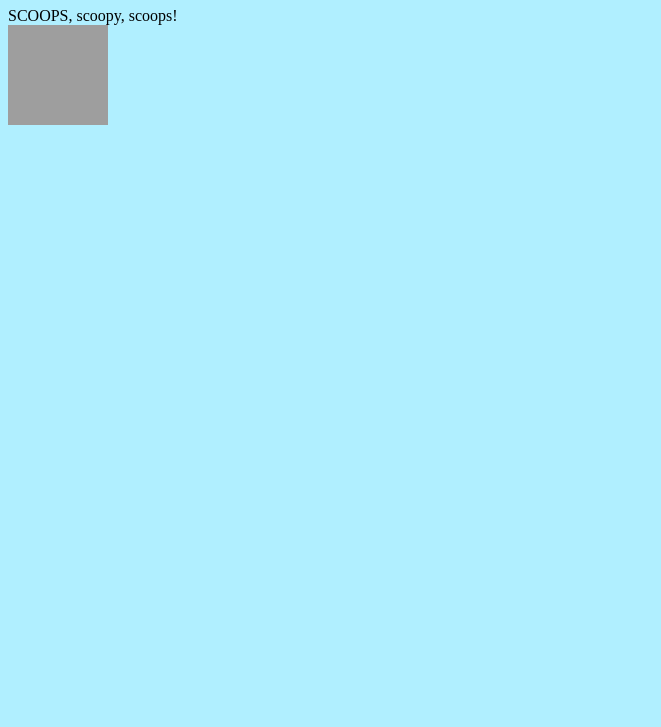
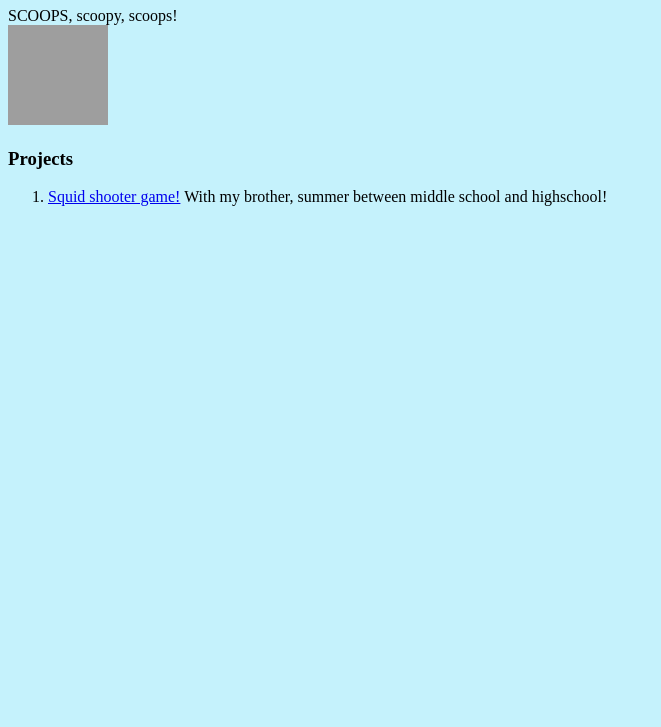
Before and after one commit to wfogamerrgb/Swirl, a plain HTML site: page index.html in a window 1280 px wide. Shown: the part 73-800 px from the top of the page, without its empty margins (0-661 px from the left). Drawn offline with Linux system fonts and the light colour scheme; grey boxes are pictures that could not be loaded.

Commit message:
Added projects section + scripts.js, working kinda slow overall

```diff
--- a/index.html
+++ b/index.html
@@ -1,5 +1,7 @@
 <!DOCTYPE html>
+<html>
 <head>
+
     <title>Swirl!</title>
     <link rel="icon" type = "image/png" href ="/Swirl-Logo.png">
     <link rel="stylesheet" href = "style.css">
@@ -12,5 +14,20 @@
 <img src = "https://swirl.hackclub.com/assets/svg/swirl-2.svg" id = "swirl">
 
 
+<!--
+Make an ordered list with links to projects and creations, plus what I am proud of!
+
+-->
+<div id = "Prjects">
+<h3>Projects</h3>
+<ol>
+<li><a href = "https://github.com/wfogame/hackathon-8bit-jam">Squid shooter game!</a> With my brother, summer between middle school and highschool!</li>
+
+</ol>
+
+</div>
+
+
 </body>
+<script src = "script.js"></script>
 </html>
--- a/style.css
+++ b/style.css
@@ -1,5 +1,5 @@
 body{
-  background:rgba(163, 237, 255, 0.851)
+  background:rgba(188, 240, 252, 0.851)
 }
 #swirl{
   height:100px;
```
Also changed, not shown: script.js (added).
